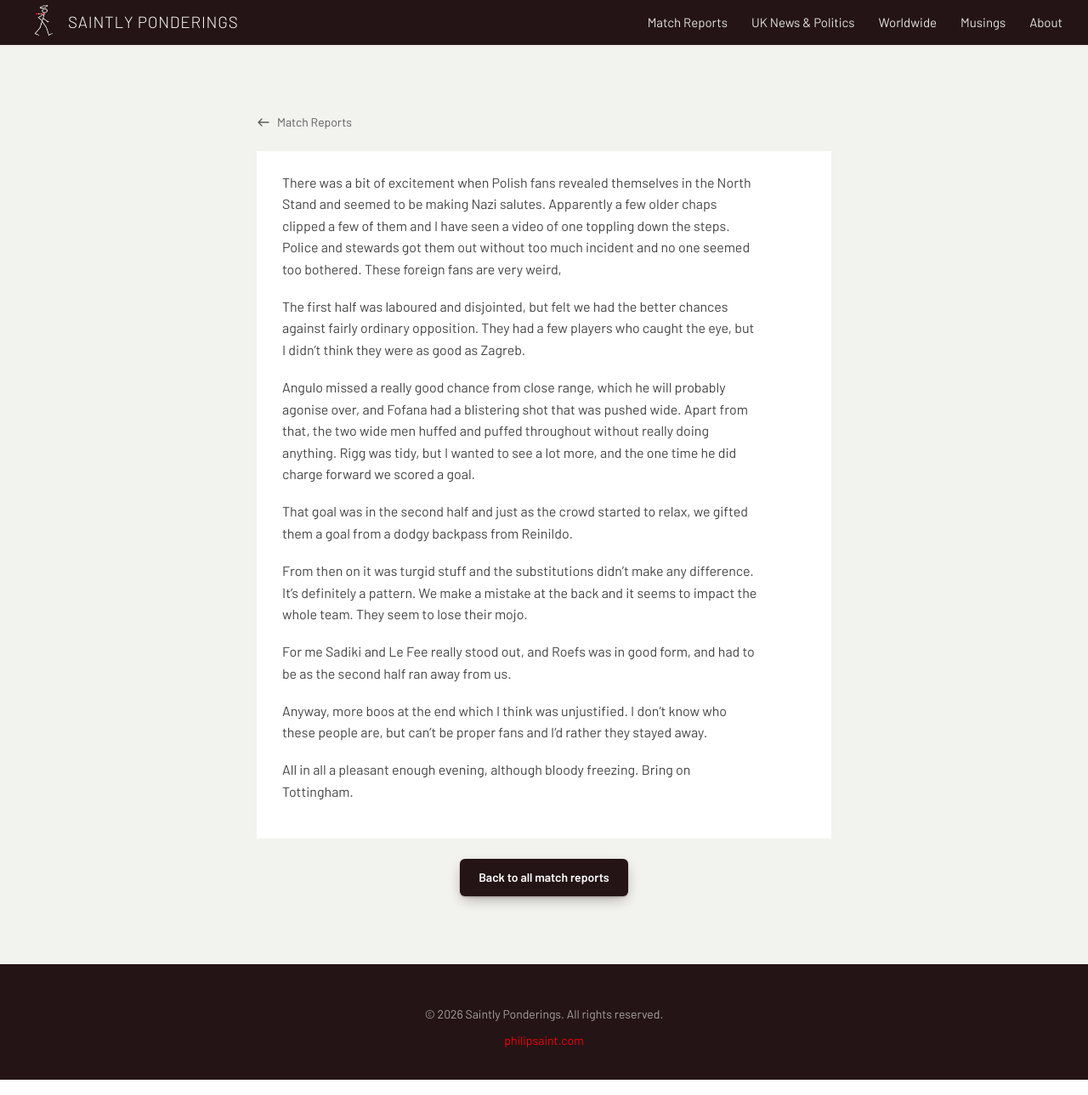
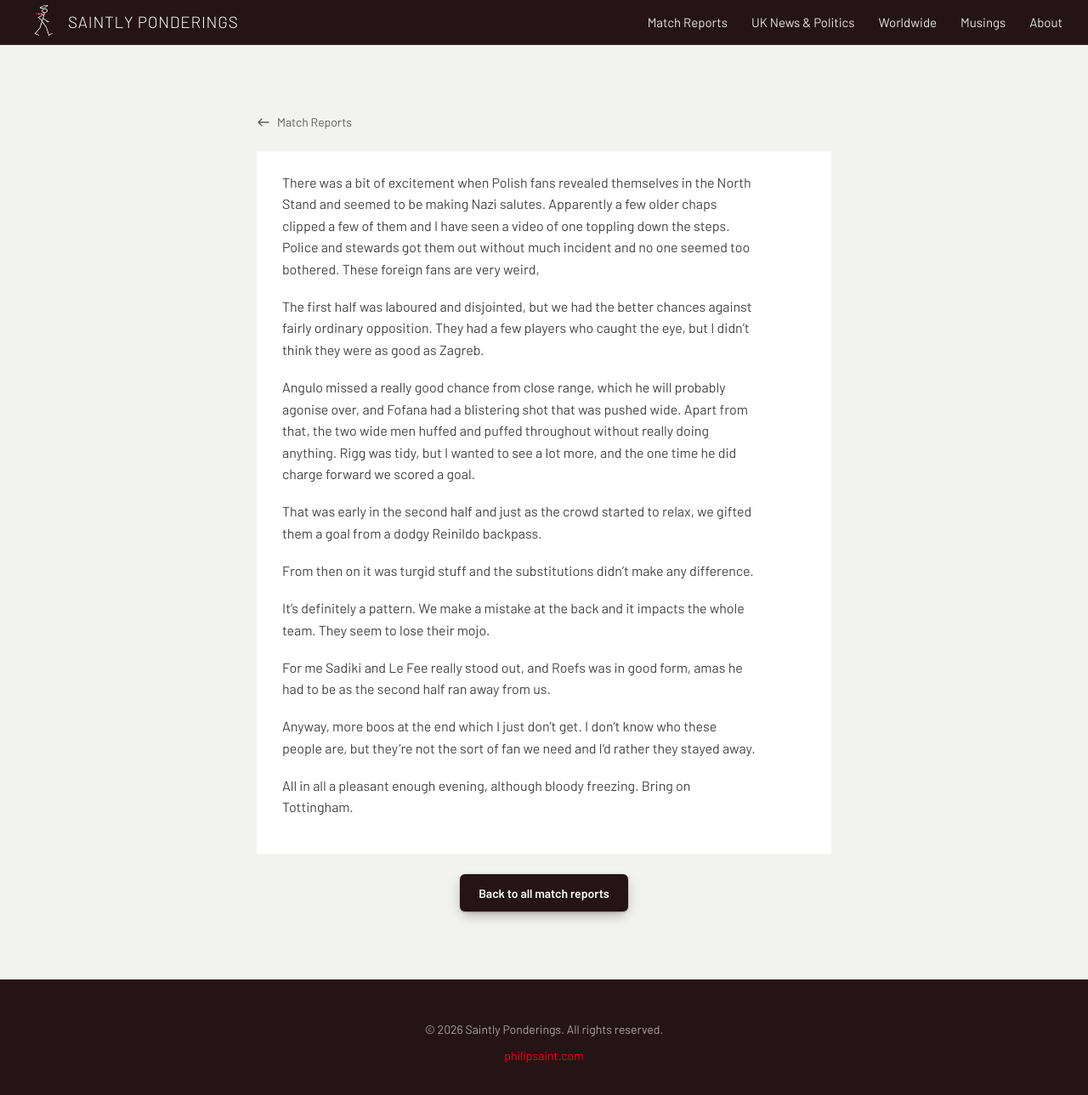
Before and after one commit to s41nty-ui/Saintly-ponderings, a Jekyll site: the page built from _match-reports/jagiellonia.md, in a window 1280 px wide and 1289 px high. Shown: the whole window at 85% size. Built offline with Jekyll 4.4.1, drawn with Linux system fonts in a browser that asks for light colours.

Commit message:
Update _match-reports/jagiellonia.md (via Pages CMS)

```diff
--- a/_match-reports/jagiellonia.md
+++ b/_match-reports/jagiellonia.md
@@ -19,18 +19,20 @@ The pub was nice, had a couple of pints, then walked to the ground, relatively s
 
 Sunderland obviously have to rotate their squad a bit and fielded a relatively weakened side. This does give players not regularly in the first team a chance to shine, but not sure any did.
 
-There was a bit of excitement when Polish fans revealed themselves in the North Stand and seemed to be making Nazi salutes. Apparently a few older chaps clipped a few of them and I have seen a video of one toppling down the steps. Police and stewards got them out without too much incident and no one seemed too bothered. These foreign fans are very weird,
+There was a bit of excitement when Polish fans revealed themselves in the North Stand and seemed to be making Nazi salutes. Apparently a few older chaps clipped a few of them and I have seen a video of one toppling down the steps. Police and stewards got them out without much incident and no one seemed too bothered. These foreign fans are very weird,
 
-The first half was laboured and disjointed, but felt we had the better chances against fairly ordinary opposition. They had a few players who caught the eye, but I didn’t think they were as good as Zagreb.
+The first half was laboured and disjointed, but we had the better chances against fairly ordinary opposition. They had a few players who caught the eye, but I didn’t think they were as good as Zagreb.
 
 Angulo missed a really good chance from close range, which he will probably agonise over, and Fofana had a blistering shot that was pushed wide. Apart from that, the two wide men huffed and puffed throughout without really doing anything. Rigg was tidy, but I wanted to see a lot more, and the one time he did charge forward we scored a goal.
 
-That goal was in the second half and just as the crowd started to relax, we gifted them a goal from a dodgy backpass from Reinildo.
+That was early in the second half and just as the crowd started to relax, we gifted them a goal from a dodgy Reinildo backpass.
 
-From then on it was turgid stuff and the substitutions didn’t make any difference. It’s definitely a pattern. We make a mistake at the back and it seems to impact the whole team. They seem to lose their mojo.
+From then on it was turgid stuff and the substitutions didn’t make any difference.
 
-For me Sadiki and Le Fee really stood out, and Roefs was in good form, and had to be as the second half ran away from us.
+It’s definitely a pattern. We make a mistake at the back and it impacts the whole team. They seem to lose their mojo.
 
-Anyway, more boos at the end which I think was unjustified. I don’t know who these people are, but can’t be proper fans and I’d rather they stayed away.
+For me Sadiki and Le Fee really stood out, and Roefs was in good form, amas he had to be as the second half ran away from us.
+
+Anyway, more boos at the end which I just don't get. I don’t know who these people are, but they're not the sort of fan we need and I’d rather they stayed away.
 
 All in all a pleasant enough evening, although bloody freezing. Bring on Tottingham.
```
Also changed, not shown: other parts of _match-reports/jagiellonia.md (+1 -1 lines).
